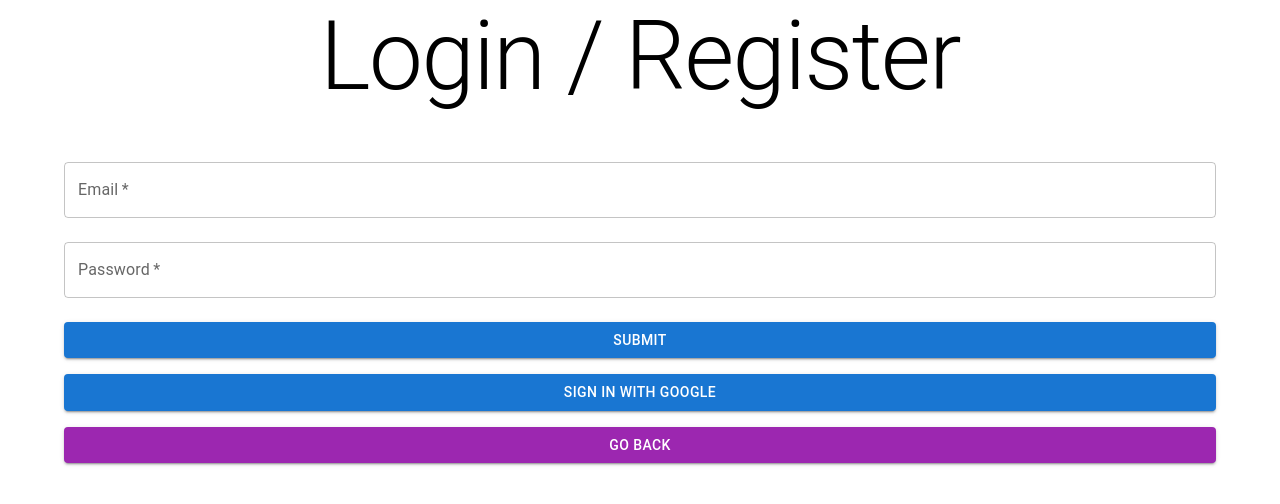
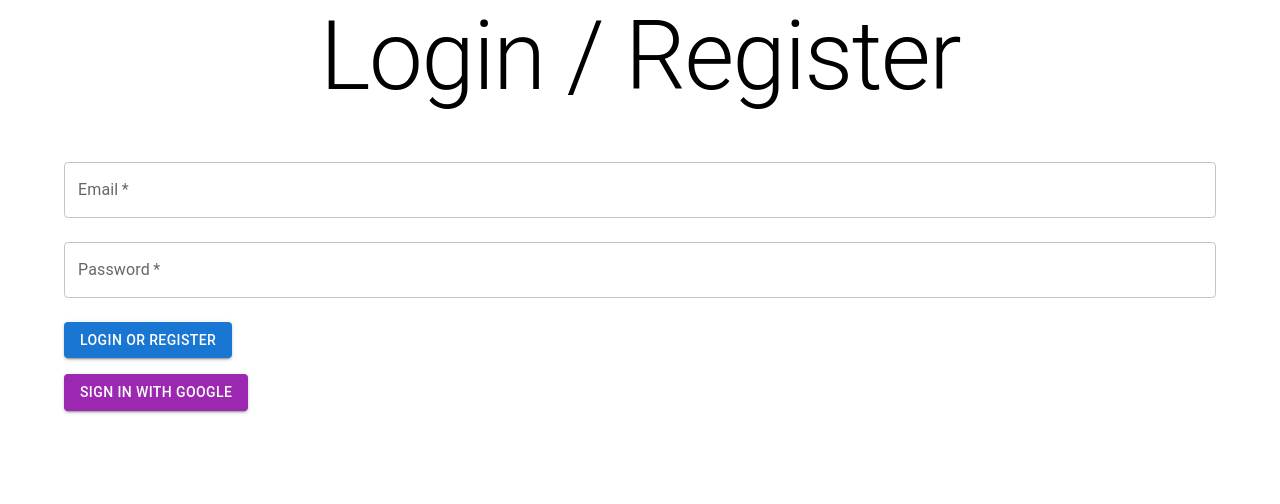
Before and after one commit to gupta3681/clothes_selector, a React (Create React App) app in the folder clothes-selector/: page /auth in a window 1280 px wide. Shown: the top 504 px of the page. Built offline with nearby package versions, Linux system fonts and the light colour scheme; no server answers.

Commit message:
fix: UI changes in auth page
UI changes in auth page

```diff
--- a/clothes-selector/src/pages/Auth.js
+++ b/clothes-selector/src/pages/Auth.js
@@ -100,31 +100,18 @@ function Auth() {
             color="primary"
             type="submit"
             disabled={loading}
-            fullWidth
           >
-            {loading ? <CircularProgress size={24} /> : "Submit"}
-          </Button>
-        </Box>
-        <Box mt={2}>
-          <Button
-            variant="contained"
-            color="primary"
-            onClick={handleGoogleSignIn}
-            disabled={loading}
-            fullWidth
-          >
-            {loading ? <CircularProgress size={24} /> : "Sign in with Google"}
+            {loading ? <CircularProgress size={24} /> : "Login or Register"}
           </Button>
         </Box>
         <Box mt={2}>
           <Button
             variant="contained"
             color="secondary"
-            component={RouterLink}
-            to="/"
-            fullWidth
+            onClick={handleGoogleSignIn}
+            disabled={loading}
           >
-            Go Back
+            {loading ? <CircularProgress size={24} /> : "Sign in with Google"}
           </Button>
         </Box>
       </form>
```
